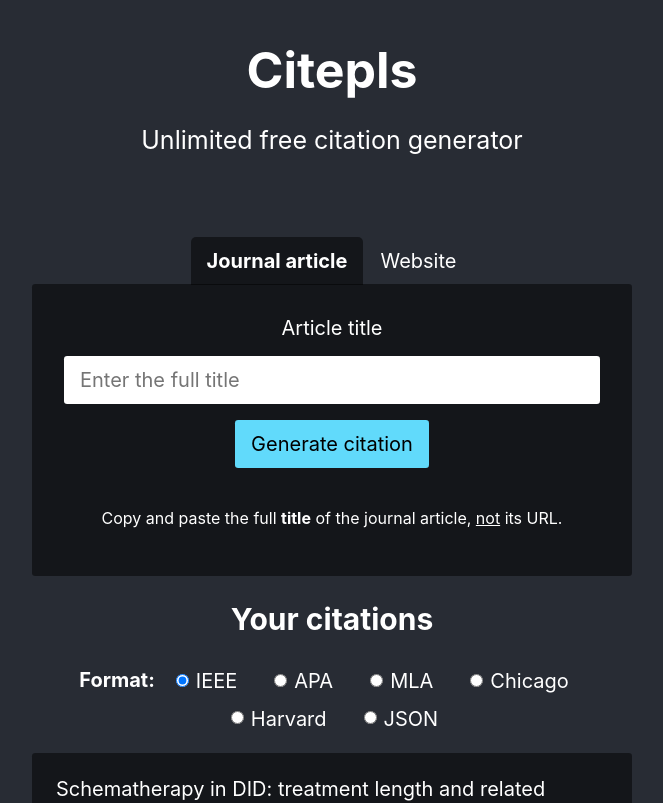
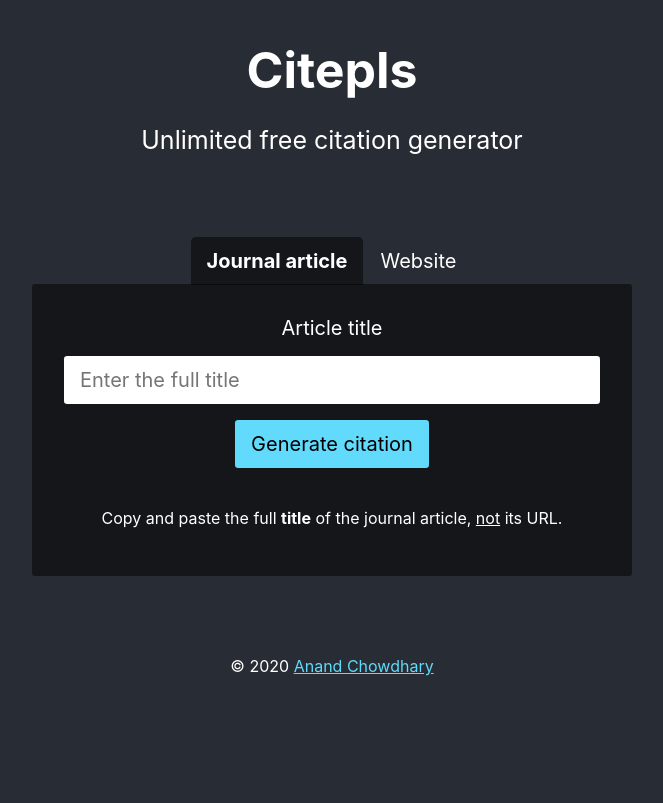
Before and after one commit to AnandChowdhary/citepls, a React (Create React App) app: page / in a window 1280 px wide. Shown: the top 803 px of the page, without its empty margins (308-971 px from the left). Built offline with nearby package versions, Linux system fonts and the light colour scheme.

Commit message:
:construction: Format citations

```diff
--- a/helpers/meta.ts
+++ b/helpers/meta.ts
@@ -19,7 +19,8 @@
       country: i["affiliation-country"]
     })),
     number: result["article-number"],
-    openAccess: result.openaccessFlag
+    openAccess: result.openaccessFlag,
+    source: result["source-id"]
   };
 };
 
--- a/src/App.css
+++ b/src/App.css
@@ -47,7 +47,6 @@
 }
 .home-tabs .react-tabs__tab-panel {
   background-color: rgba(0, 0, 0, 0.5);
-  min-width: 500px;
   padding: 2rem;
   border-radius: 0.2rem;
 }
@@ -118,3 +117,7 @@
   display: inline-block;
   margin: 0.5rem 1rem;
 }
+
+footer {
+  font-size: 80%;
+}
--- /dev/null
+++ b/src/components/Format.tsx
@@ -0,0 +1,44 @@
+import React from "react";
+import { CitationResult } from "../interfaces/result";
+
+const APA =
+  "Author, A. A., Author, B. B., & Author, C. C. ({YEAR}). {TITLE}. {JOURNAL}, {VOLUME}({ISSUE}), {PAGE_START}-{PAGE_END}.";
+const Harvard = `Author, A.A., Author, B.B.& Author, C.C. {YEAR}, "{TITLE}", {JOURNAL}, vol. {VOLUME}, no. {ISSUE}, pp. {PAGE_START}-{PAGE_END}.`;
+const Vancouver = `Author AA, Author BB, Author CC. {TITLE}. {JOURNAL}. {YEAR};{VOLUME}({ISSUE}):{PAGE_START}-{PAGE_END}.`;
+const Turabian = `Author, Alan A., B. B. Author, and C. C. Author. {YEAR}. {TITLE}. {JOURNAL} Volume {VOLUME}, no. {ISSUE}: {PAGE_START}-{PAGE_END}.`;
+const MLA = `Author, Alan A., et al. "{TITLE}." {JOURNAL} {VOLUME}.2 (2095): {PAGE_START}-{PAGE_END}. doi:{DOI}.`;
+const Chicago = `Author, Alan A., B. B. Author, and C. Author. {YEAR}. "{TITLE}."{JOURNAL} {VOLUME}, ({ISSUE}): {PAGE_START}-{PAGE_END}.`;
+const IEEE = `M. T. Kimour and D. Meslati, "{TITLE}," {JOURNAL}, vol. {VOLUME}, no. {ISSUE}, p. {PAGE_END} {DAY}, {MONTH} {YEAR}. [Abstract]. Available: {SOURCE} https://doi.org/{DOI}. [Accessed {NOW}].`;
+
+const replacer = (str: string, result: CitationResult) => {
+  const now = new Date();
+  const nowAccessDate = `${now.toLocaleDateString("en-us", {
+    month: "long",
+    day: "numeric",
+    year: "numeric"
+  })}`;
+  const then = new Date(result.date);
+  const year = then.getFullYear().toString();
+  const month = then.toLocaleDateString("en-us", { month: "long" });
+  const day = then.getDate().toString();
+  return str
+    .replace(/{NOW}/g, nowAccessDate)
+    .replace(/{JOURNAL}/g, result.publication)
+    .replace(/{TITLE}/g, result.title)
+    .replace(/{DAY}/g, day)
+    .replace(/{MONTH}/g, month)
+    .replace(/{YEAR}/g, year)
+    .replace(/{DOI}/g, result.doi)
+    .replace(/{SOURCE}/g, result.source);
+};
+
+export default ({
+  format,
+  result
+}: {
+  format: string;
+  result: CitationResult;
+}) => {
+  if (format === "IEEE") return <span>{replacer(IEEE, result)}</span>;
+  return <span>{result.publication}</span>;
+};
--- a/src/components/Home.tsx
+++ b/src/components/Home.tsx
@@ -1,41 +1,13 @@
 import React, { useState } from "react";
 import { Tab, Tabs, TabList, TabPanel } from "react-tabs";
+import { CitationResult } from "../interfaces/result";
+import Article from "./search/Article";
+import Format from "./Format";
 import "react-tabs/style/react-tabs.css";
-
-import Article from "./search/Article";
-import { CitationResult } from "../interfaces/result";
 
 export default () => {
   const [format, setFormat] = useState("IEEE");
-  const [results, setResults] = useState<CitationResult[]>([
-    {
-      urls: [
-        "https://api.elsevier.com/content/abstract/scopus_id/85077529745",
-        "https://api.elsevier.com/content/abstract/scopus_id/85077529745?field=author,affiliation",
-        "https://www.scopus.com/inward/record.uri?partnerID=HzOxMe3b&scp=85077529745&origin=inward",
-        "https://www.scopus.com/inward/citedby.uri?partnerID=HzOxMe3b&scp=85077529745&origin=inward"
-      ],
-      url: "https://api.elsevier.com/content/abstract/scopus_id/85077529745",
-      dc: "SCOPUS_ID:85077529745",
-      title:
-        "Schematherapy in DID: treatment length and related studies on dissociative amnesia",
-      creator: "Huntjens R.",
-      publication: "European Journal of Psychotraumatology",
-      isbns: [],
-      date: new Date("2020-12-31T00:00:00.000Z"),
-      doi: "10.1080/20008198.2020.1711638",
-      citations: 0,
-      affiliations: [
-        {
-          name: "University of Groningen",
-          city: "Groningen",
-          country: "Netherlands"
-        }
-      ],
-      number: "1711638",
-      openAccess: true
-    }
-  ]);
+  const [results, setResults] = useState<CitationResult[]>([]);
   const submitHandler = (result: CitationResult) => {
     console.log("Got result", result);
     setResults([result, ...results]);
@@ -64,8 +36,16 @@
             <h2>Your citations</h2>
             <div className="radios">
               <strong>Format:</strong>
-              {["IEEE", "APA", "MLA", "Chicago", "Harvard", "JSON"].map(
-                (name, index) => (
+              {[
+                "IEEE",
+                "APA",
+                "MLA",
+                "Harvard",
+                "Vancouver",
+                "Turabian",
+                "Chicago",
+                "JSON"
+              ].map((name, index) => (
                 <label key={`${name}_${index}`}>
                   <input
                     name="format"
@@ -76,12 +56,11 @@
                   />
                   <span>{name}</span>
                 </label>
-                )
-              )}
+              ))}
             </div>
             {results.map((result, index) => (
               <article key={`${result.doi}_${index}`}>
-                <p>{result.title}</p>
+                <Format format={format} result={result} />
               </article>
             ))}
           </div>
@@ -90,7 +69,9 @@
         )}
       </main>
       <footer>
-        <p>&copy; 2020 Anand Chowdhary</p>
+        <p>
+          &copy; 2020 <a href="https://anandchowdhary.com">Anand Chowdhary</a>
+        </p>
       </footer>
     </>
   );
--- a/src/interfaces/result.ts
+++ b/src/interfaces/result.ts
@@ -16,4 +16,5 @@
   }[];
   number: string;
   openAccess: boolean;
+  source: string;
 }
```
Lines whose indentation alone changed are shown as unchanged.
